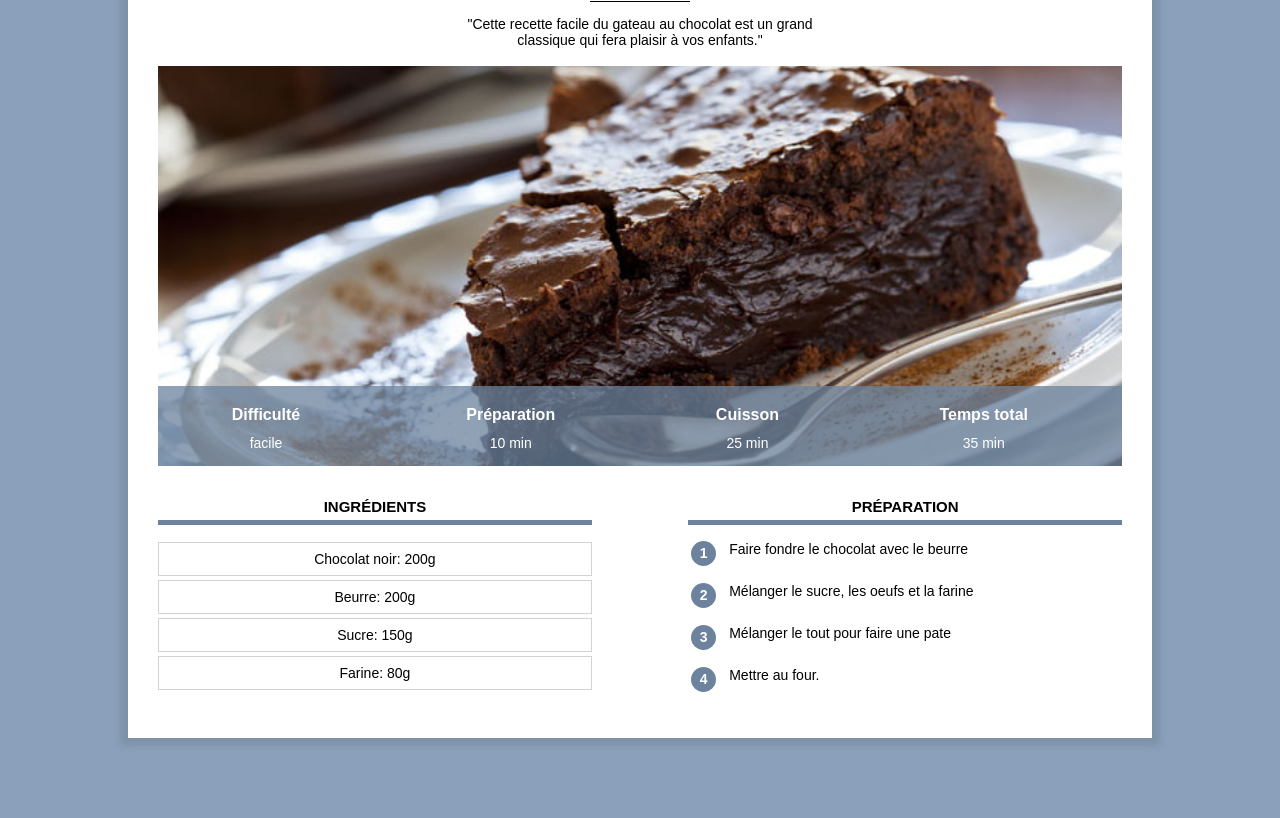
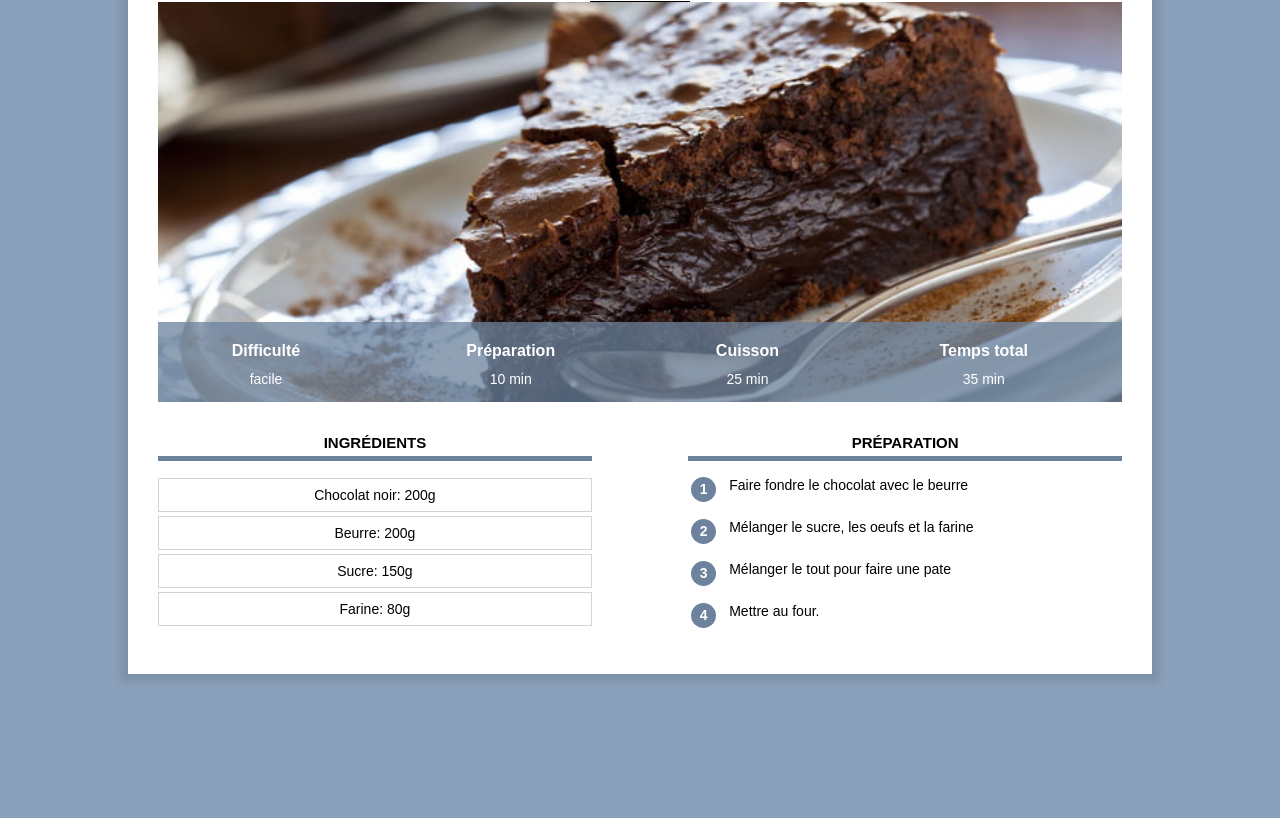
Before and after one commit to emre-yuksel42/site_recette, a plain HTML site: page deuxieme_page.html in a window 1280 px wide. Shown: the part 141-959 px from the top of the page. After the commit the page ends 895 px from the top, so only its background shows below. Drawn offline with Linux system fonts and the light colour scheme.

Commit message:
Update deuxieme_page.html

```diff
--- a/deuxieme_page.html
+++ b/deuxieme_page.html
@@ -25,10 +25,7 @@
 
             <div class="separateur"></div>
 
-            <!-- Mon commentaire HTML -->
-            <div class="centre">
-                <p class="description">"Cette recette facile du gateau au chocolat est un grand classique qui fera plaisir à vos enfants."</p>
-            </div>
+
 
             <div class="info">
                 <img class="centre info" src="gateau.jpg">
```
